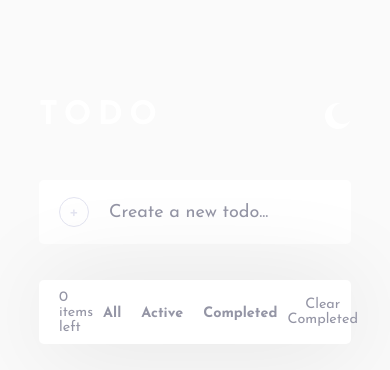
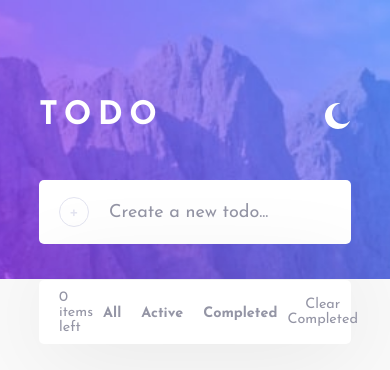
Before and after one commit to jakealistairwood/fm-todo-redux, a React (Create React App) app: page / in a window 390 px wide. Shown: the top 370 px of the page. Built offline with nearby package versions, Linux system fonts and the light colour scheme.

Commit message:
bugfix - fixed broken banner img for mobile devices

```diff
--- a/src/components/Navbar/Navbar.jsx
+++ b/src/components/Navbar/Navbar.jsx
@@ -8,7 +8,7 @@ const StyledNav = styled.nav`
     background-image: url(${props => props.theme.bannerImg});
 
     @media screen and (max-width: 500px) {
-        background-image: url(${props => props.theme.bannerImgMobile});
+        background-image: url(${props => props.theme.bannerImgMob});
     }
 `
 
```
